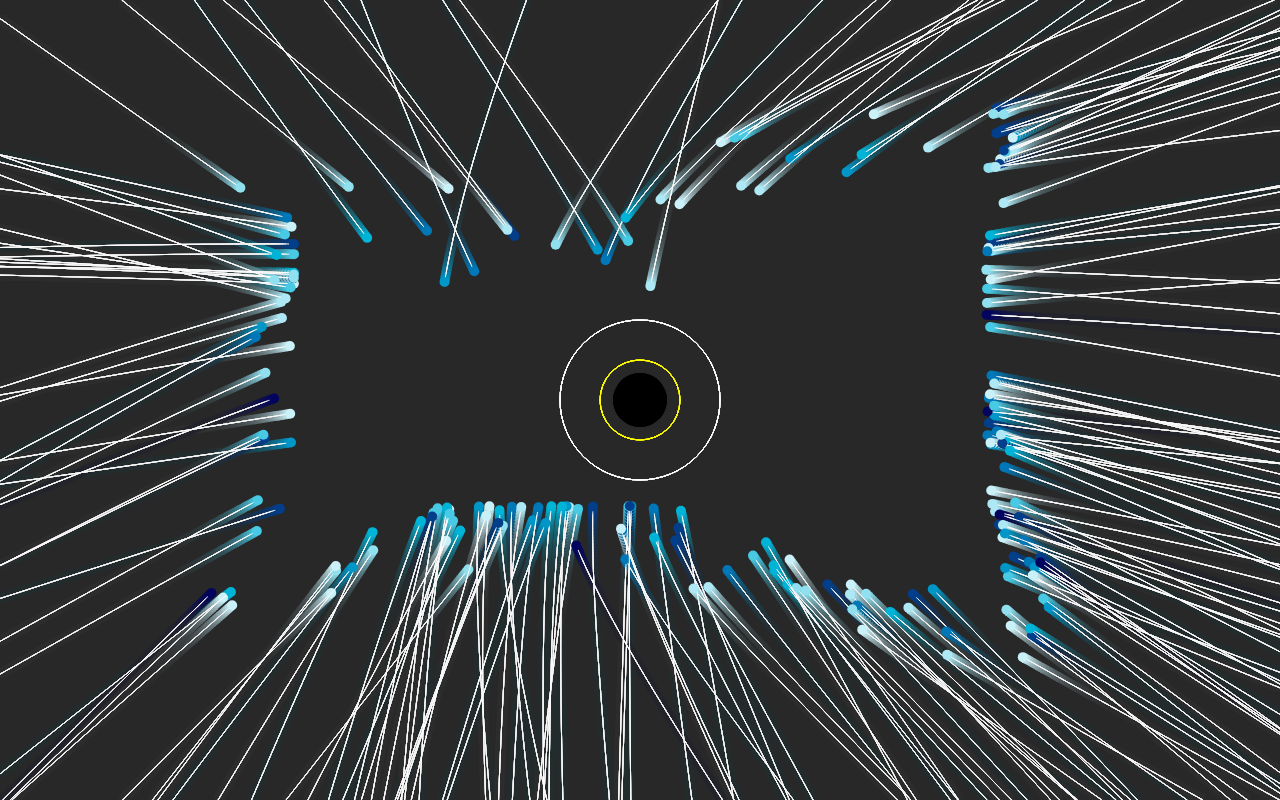
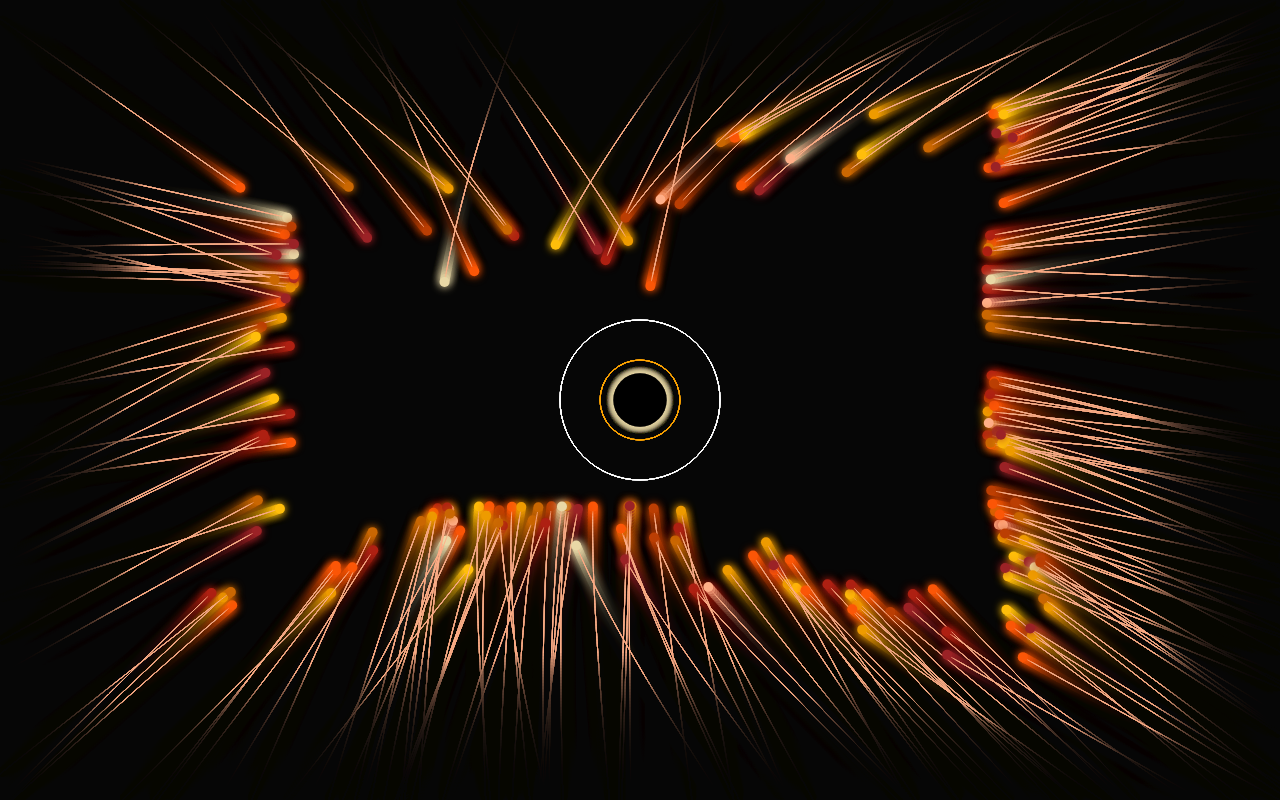
Before and after one commit to Josephbakulikira/Blackhole-simulation-and-Nbody-simulation, a plain HTML site: page 2DBlackHoleSimulation/index.html in a window 1280 px wide. Drawn offline with Linux system fonts and the light colour scheme; animation ran at ten frames a second.

Commit message:
improve backend , but it's not really accurate

```diff
--- a/2DBlackHoleSimulation/js/blackhole.js
+++ b/2DBlackHoleSimulation/js/blackhole.js
@@ -8,8 +8,8 @@ export default class BlackHole {
         this.vy = vy;
         this.rs = rs;
         this.mass = mass;
-        this.color = "#000000"
-        this.diskColor = "#fff"
+        this.color = "#000000";
+        this.diskColor = "#fff";
     }
 
     pull(photon){
@@ -20,8 +20,8 @@ export default class BlackHole {
         let mag = Math.sqrt(fx * fx + fy * fy);
         fx = (fx/mag) * fg;
         fy = (fy/mag) * fg;
-        photon.vx += fx;
-        photon.vy += fy;
+        photon.vx += (fx);
+        photon.vy += (fy);
         mag = Math.sqrt(photon.vx * photon.vx + photon.vy * photon.vy);
         photon.vx = (photon.vx/mag) * C;
         photon.vy = (photon.vy/mag) * C;
@@ -37,13 +37,20 @@ export default class BlackHole {
         // console.log(this.x, this.y)
         ctx.arc(this.x , this.y, this.rs * SCALAR, 0, Math.PI * 2, true);
         ctx.fillStyle=this.color;
+        ctx.shadowColor = "#e9d8a6";
+        ctx.shadowBlur = 6;
         ctx.fill();
+        ctx.shadowBlur = 0;
+
 
         // --- PHOTON ORBIT ZONE ----
         ctx.beginPath();
         // ctx.setLineDash([5, 3]);/*dashes are 5px and spaces are 3px*/
         ctx.arc(this.x , this.y, 1.5 * this.rs * SCALAR, 0, Math.PI * 2, true);
-        ctx.strokeStyle= "yellow";
+        ctx.shadowBlur = 5;
+        ctx.strokeStyle= "orange";
+        ctx.shadowBlur = 0;
+
         ctx.stroke()
 
 
--- a/2DBlackHoleSimulation/js/constants.js
+++ b/2DBlackHoleSimulation/js/constants.js
@@ -8,29 +8,29 @@
 
     export const Rs = (2 * G * M) / (C*C);// Radius Schwarzschild
     export const SCALAR = 2;
-    export const TIME_STEP = 100
+    export const TIME_STEP = 100;
     // console.log(Rs)
 
-    export const TRAIL_LIMIT=100
+    export const TRAIL_LIMIT=50;
 
     export const colors = [
-        "#03045e",
-        "#023e8a",
-        "#0077b6",
-        "#0096c7",
-        "#00b4d8",
-        "#48cae4",
-        "#90e0ef",
-        "#ade8f4",
-        "#caf0f8",
-        // "#e9d8a6",
-        // "#ee9b00",
-        // "#ca6702",
-        // "#bb3e03",
-        // "#ae2012",
-        // "#9b2226",
-        // "#ffbe0b",
-        // "#fb5607",
+        // "#03045e",
+        // "#023e8a",
+        // "#0077b6",
+        // "#0096c7",
+        // "#00b4d8",
+        // "#48cae4",
+        // "#90e0ef",
+        // "#ade8f4",
+        // "#caf0f8",
+        "#e9d8a6",
+        "#ee9b00",
+        "#ca6702",
+        "#bb3e03",
+        "#ae2012",
+        "#9b2226",
+        "#ffbe0b",
+        "#fb5607",
         // "#ff006e",
         // "#8338ec",
         // "#3a86ff",
--- a/2DBlackHoleSimulation/js/main.js
+++ b/2DBlackHoleSimulation/js/main.js
@@ -88,7 +88,7 @@ function loop(now) {
 
         if (elapsed > requiredElapsed) {
             //clear the background
-            ctx.fillStyle = 'rgba(40, 40, 40, 0.1)';
+            ctx.fillStyle = 'rgba(0, 0, 0, 0.08)';
             ctx.fillRect(0, 0, canvas.width, canvas.height);
             // do stuff
 
--- a/2DBlackHoleSimulation/js/photon.js
+++ b/2DBlackHoleSimulation/js/photon.js
@@ -16,7 +16,7 @@ export default class Photon{
 
         this.mass = 0;
         this.color = getRandomColor();
-        this.trailColor = getRandomColor();
+        this.trailColor = "#ffaf88";
         // this.color = "purple"
         // this.radius = this.mass * RADIUS_FACTOR
         this.radius = 5;
@@ -50,26 +50,20 @@ export default class Photon{
                 ctx.lineTo(point[0], point[1]);
         });
 
-        ctx.lineWidth =1;
-        // ctx.strokeStyle = this.trailC;
-        // ctx.fillStyle = "";
-        // ctx.shadowColor=this.color;
-        // ctx.shadowOffsetX = 0;
-        // ctx.shadowOffsetY = 0;
-        // ctx.shadowBlur= 10;
+        ctx.lineWidth = 1;
+        ctx.strokeStyle = this.trailColor;
+        ctx.fillStyle = this.trailColor;
+        ctx.shadowColor=this.color;
+        ctx.shadowBlur = 0;
         ctx.stroke();
-        // ctx.fill();
         // DRAW THE BODY/CIRCLE
         ctx.beginPath();
         ctx.arc((this.x), (this.y), this.radius, 0, Math.PI * 2, false);
         ctx.fillStyle=this.color;
-        // ctx.strokeStyle = this.color;
-        // ctx.lineWidth = 10;
-        // ctx.shadowColor=this.color;
-        // ctx.shadowOffsetX = 0;
-        // ctx.shadowOffsetY = 0;
-        // ctx.shadowBlur= 20;
+        ctx.shadowColor=this.color;
+        ctx.shadowBlur= 10;
         ctx.fill();
+        ctx.shadowBlur = 0;
 
     }
 }
```
Also changed, not shown: 2DBlackHoleSimulation/index.html (+1 -0 lines), 2DBlackHoleSimulation/assets/backgroundimage.jpeg (added).
